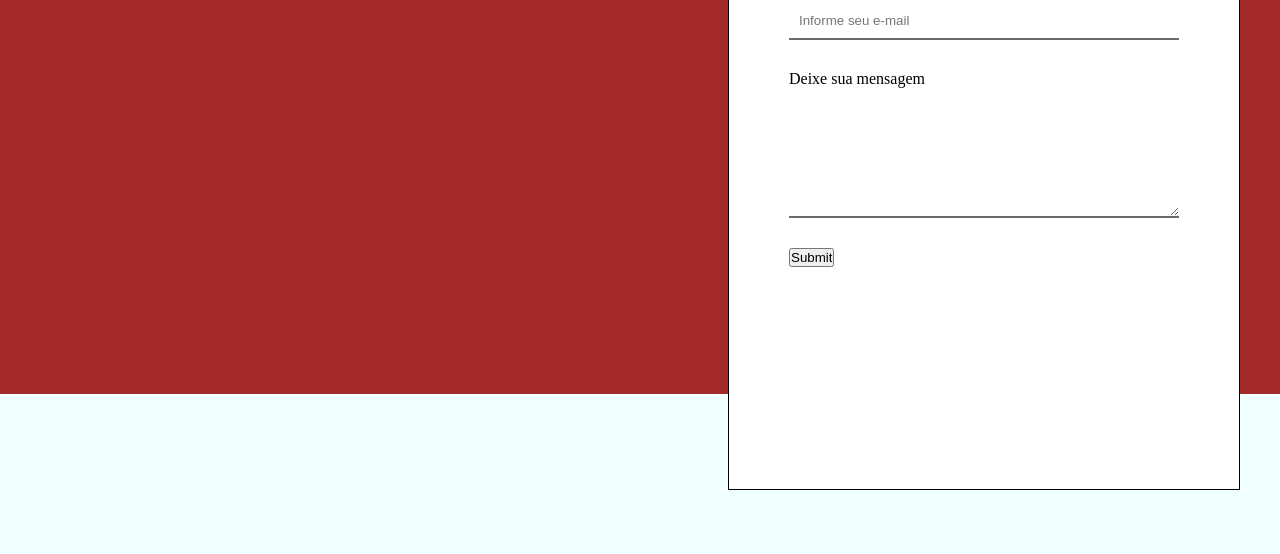
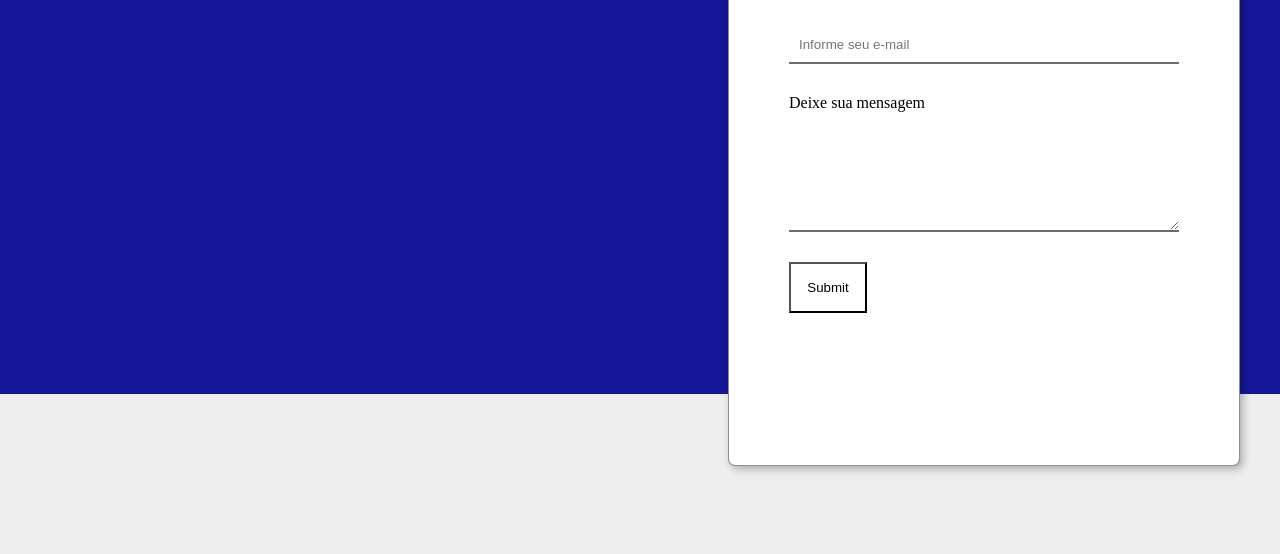
Before and after one commit to InesSantosdev1/formulario-contato, a plain HTML site: page index.html in a window 1280 px wide. Shown: the part 246-800 px from the top of the page. Drawn offline with Linux system fonts and the light colour scheme.

Commit message:
estilizacao do botao de envio

```diff
--- a/index.html
+++ b/index.html
@@ -17,7 +17,7 @@
             <input type="email" id="lMail" placeholder="Informe seu e-mail" class="ipt">
             <p>Deixe sua mensagem</p>
             <textarea name="lMensagem" id="lMensagem"  class="ipt"></textarea>
-            <input type="submit">
+            <input type="submit" class="btn">
         </form>
     </main>
 </body>
--- a/style.css
+++ b/style.css
@@ -5,7 +5,7 @@ body{
     display: flex;
     justify-content: center;
     align-items: center;
-    background-color: azure;
+    background-color: #eeeeee;
 
 
 }
@@ -14,7 +14,7 @@ body{
     display: flex;
     height: 60%;
     width: 100%;
-    background-color: brown;
+    background-color: #151799;
 
 
 }
@@ -28,6 +28,10 @@ body{
     margin-top: 20px;
     padding: 10px;
 }
+.ipt:focus{
+    outline: none;
+    border-bottom: 2px solid #1d20db;
+}
 form{
     position: absolute;     /* agora pode usar */
     right: 40px;            /* empurra pra direita */
@@ -35,14 +39,31 @@ form{
     transform: translateY(-50%); /* centraliza verticalmente */
 
     width: 40%;
-    height: 140%;
+    height: 130%;
     background-color: white;
-    border: 1px solid black;
+    border: 1px solid rgba(0, 0, 0, 0.445);
     padding: 60px;
+    border-radius: 7px;
+    box-shadow: 3px 3px 8px #00000049;
 }
 #lMensagem{
     height: 20%;
+}
+.btn{
+    background-color: #ffffff;
+    padding: 8px;
+    height: 10%;
+    width: 20%;
+}
+.btn:hover{
+    transition: 0.1s;
+    border: none;
+    border-radius: 5px;
+    background-color: #151799;
+    color: #fff;
+    box-shadow: 3px 3px 8px #00000049;;
 
-
+    height: 11%;
+    width: 21%;
 
 }
```
